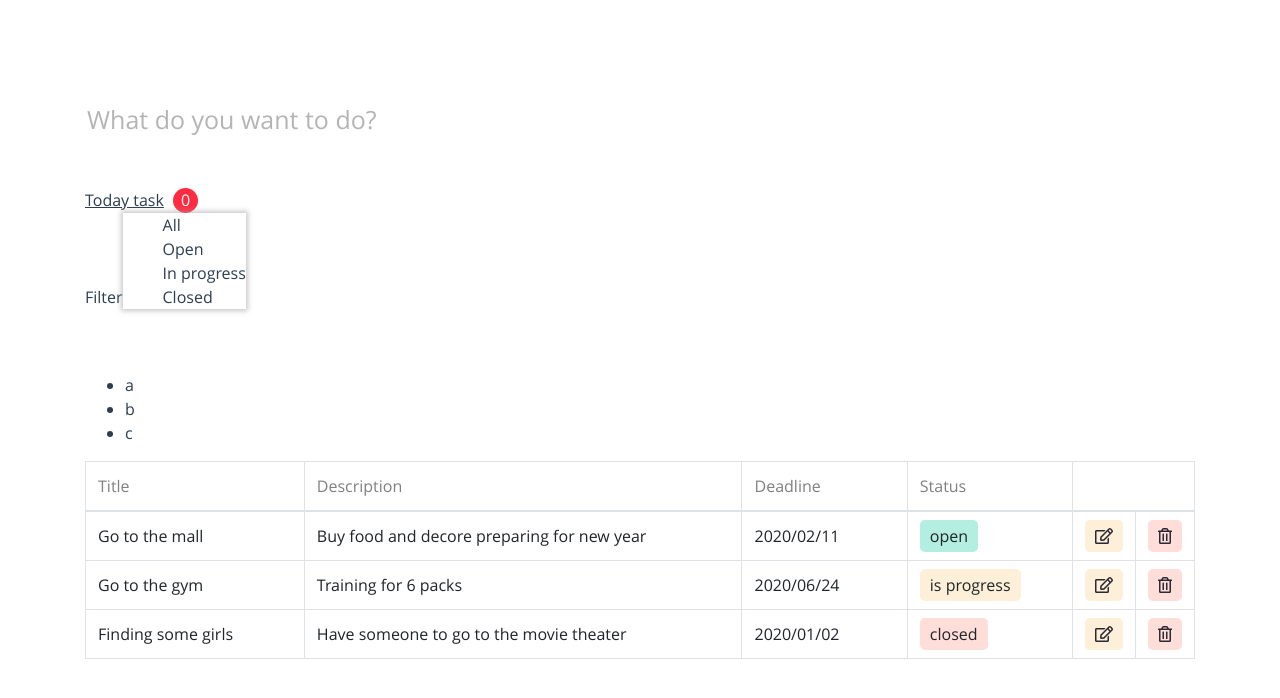
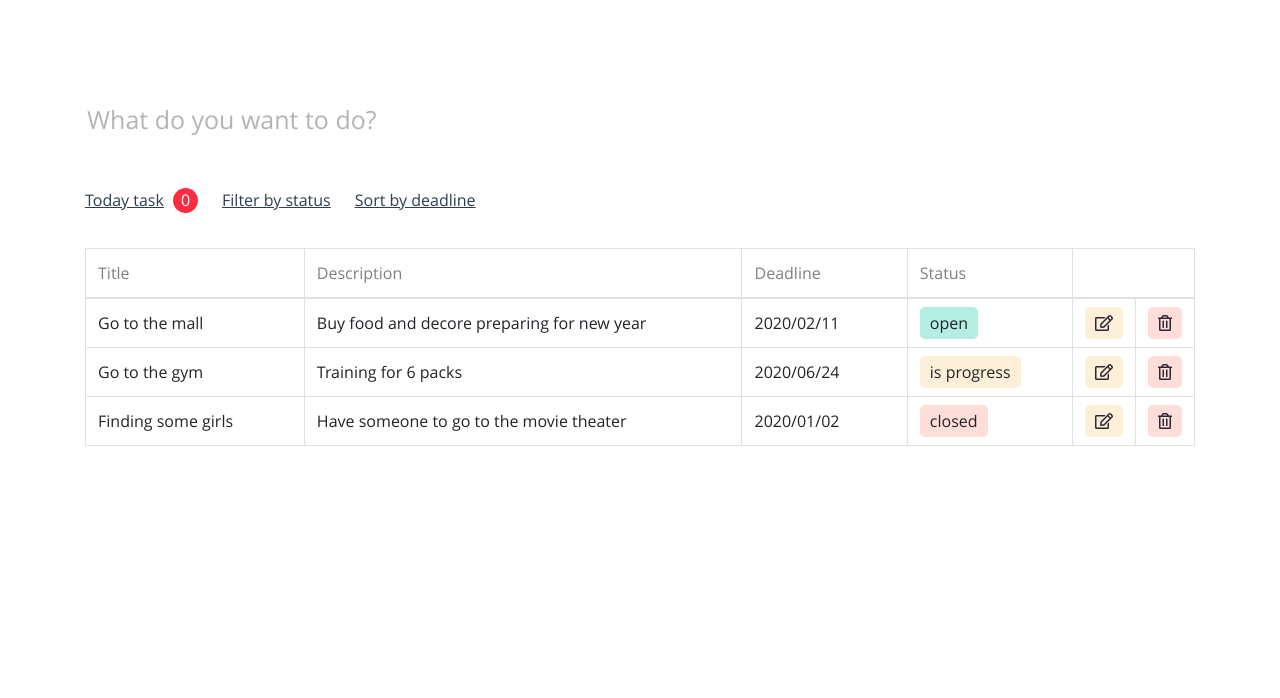
Before and after one commit to tonyminh95/todo-list-vuejs, a Vue app: page / in a window 1280 px wide. Shown: the top 698 px of the page. Built offline with nearby package versions, Linux system fonts and the light colour scheme.

Commit message:
setup dropdown

```diff
--- a/src/components/NewDesign.vue
+++ b/src/components/NewDesign.vue
@@ -2,15 +2,10 @@
     <div class="container">
         <input @keyup.enter="createTask" class="title" placeholder="What do you want to do?" autofocus v-model="title">
 
-        <div class="mt-5"><u>Today task</u> <span class="today-task">{{ countTodayTask }}</span></div>
+        <div class="mt-5 d-inline-block"><u>Today task</u> <span class="today-task">{{ countTodayTask }}</span></div>
 
-        <filter-dropdown></filter-dropdown>
-
-        <ul class="mt-5">
-            <li>a</li>
-            <li>b</li>
-            <li>c</li>
-        </ul>
+        <filter-dropdown class="d-inline-block ml-4"></filter-dropdown>
+        <sort-dropdown class="d-inline-block ml-4"></sort-dropdown>
 
         <table class="table table-bordered mt-3" width="100%">
             <thead>
@@ -53,6 +48,7 @@
     import TaskDelete from './modals/TaskDelete'
     import TaskEdit from './modals/TaskEdit'
     import FilterDropdown from './dropdowns/FilterDropdown'
+    import SortDropdown from './dropdowns/SortDropdown'
     import { mapActions, mapGetters } from 'vuex'
 
     export default {
@@ -62,7 +58,8 @@
             TaskRow,
             TaskEdit,
             TaskDelete,
-            FilterDropdown
+            FilterDropdown,
+            SortDropdown
         },
 
         data () {
--- a/src/components/bases/BaseDropdown.vue
+++ b/src/components/bases/BaseDropdown.vue
@@ -1,6 +1,6 @@
 <template>
     <transition name="dropdown">
-        <ul>
+        <ul class="base-dropdown">
             <li v-for="(item, index) in items" :key="index">
                 {{ item }}
             </li>
@@ -20,13 +20,3 @@
         }
     }
 </script>
-
-<style scoped>
-    ul {
-        list-style-type: none;
-        -webkit-box-shadow: 0px 0px 5px 2px rgba(158,158,158,0.57);
-        -moz-box-shadow: 0px 0px 5px 2px rgba(158,158,158,0.57);
-        box-shadow: 0px 0px 5px 2px rgba(158,158,158,0.57);
-        display: inline-block;
-    }
-</style>
--- a/src/components/dropdowns/FilterDropdown.vue
+++ b/src/components/dropdowns/FilterDropdown.vue
@@ -1,8 +1,8 @@
 <template>
     <div>
-        <a>Filter</a>
+        <div @click="check = !check"><u>Filter by status</u></div>
 
-        <base-dropdown :items="['All', 'Open', 'In progress', 'Closed']"></base-dropdown>
+        <base-dropdown :items="['All', 'Open', 'In progress', 'Closed']" v-if="check"></base-dropdown>
     </div>
 </template>
 
@@ -14,6 +14,18 @@
 
         components: {
             BaseDropdown
+        },
+
+        data () {
+            return {
+                check: null
+            }
         }
     }
 </script>
+
+<style lang="sass" scoped>
+    div
+        cursor: pointer;
+        margin-bottom: 10px;
+</style>
--- a/src/components/dropdowns/SortDropdown.vue
+++ b/src/components/dropdowns/SortDropdown.vue
@@ -0,0 +1,31 @@
+<template>
+    <div>
+        <div @click="check = !check"><u>Sort by deadline</u></div>
+
+        <base-dropdown :items="['asc', 'desc']" v-if="check"></base-dropdown>
+    </div>
+</template>
+
+<script>
+    import BaseDropdown from '../bases/BaseDropdown'
+
+    export default {
+        name: 'FilterDropdown',
+
+        components: {
+            BaseDropdown
+        },
+
+        data () {
+            return {
+                check: null
+            }
+        }
+    }
+</script>
+
+<style lang="sass" scoped>
+    div
+        cursor: pointer;
+        margin-bottom: 10px;
+</style>
--- /dev/null
+++ b/src/styles/_dropdown.scss
@@ -0,0 +1,20 @@
+.base-dropdown {
+    list-style-type: none;
+    -webkit-box-shadow: 0px 0px 5px 2px rgba(158,158,158,0.57);
+    -moz-box-shadow: 0px 0px 5px 2px rgba(158,158,158,0.57);
+    box-shadow: 0px 0px 5px 2px rgba(158,158,158,0.57);
+    display: inline-block;
+    padding: 0;
+    border-radius: 5px;
+    position: fixed;
+    background-color: white;
+}
+
+.base-dropdown li {
+    padding: 5px 10px;
+    cursor: pointer;
+
+    &:hover {
+        background-color: lightgray;
+    }
+}
--- a/src/styles/global.scss
+++ b/src/styles/global.scss
@@ -2,3 +2,4 @@
 @import 'button';
 @import 'status';
 @import 'modal';
+@import 'dropdown';
```
